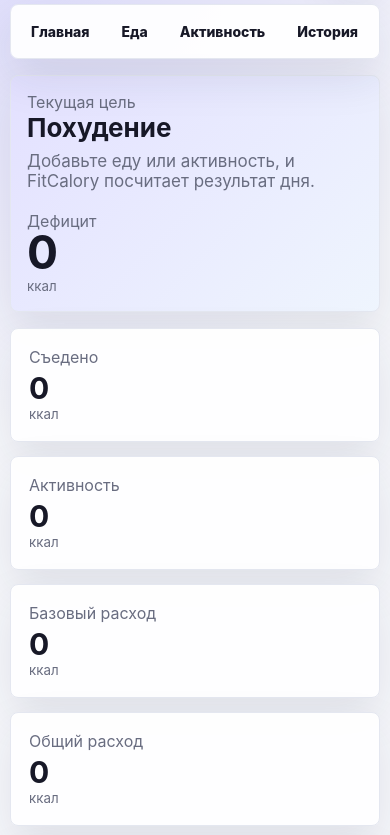
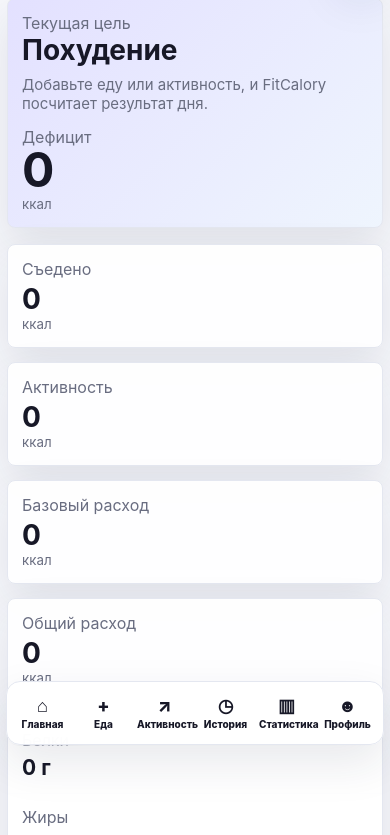
Before and after one commit to Unnamed00000/FitCalory, a plain HTML site: page index.html in a window 390 px wide. Shown: the part 89-924 px from the top of the page. Drawn offline with Linux system fonts and the light colour scheme.

Commit message:
Improve mobile layout

```diff
--- a/index.html
+++ b/index.html
@@ -2,7 +2,7 @@
 <html lang="ru">
 <head>
   <meta charset="utf-8">
-  <meta name="viewport" content="width=device-width, initial-scale=1">
+  <meta name="viewport" content="width=device-width, initial-scale=1, viewport-fit=cover">
   <meta name="theme-color" content="#6557ff">
   <title>FitCalory</title>
   <link rel="manifest" href="manifest.webmanifest">
--- a/script.js
+++ b/script.js
@@ -1073,7 +1073,7 @@ function drawCategoryBars(canvas, data, color) {
 function prepareCanvas(canvas) {
   const ratio = window.devicePixelRatio || 1;
   const rect = canvas.getBoundingClientRect();
-  const width = Math.max(300, rect.width || canvas.parentElement.clientWidth || 300);
+  const width = Math.max(1, rect.width || canvas.parentElement.clientWidth || 300);
   const height = Number(canvas.getAttribute("height")) || 240;
   canvas.width = width * ratio;
   canvas.height = height * ratio;
--- a/service-worker.js
+++ b/service-worker.js
@@ -1,4 +1,4 @@
-const CACHE_NAME = "fitcalory-v3";
+const CACHE_NAME = "fitcalory-v4";
 const APP_ASSETS = [
   "./",
   "./index.html",
--- a/style.css
+++ b/style.css
@@ -37,6 +37,7 @@ body {
     var(--bg);
   color: var(--text);
   font-family: Inter, ui-sans-serif, system-ui, -apple-system, BlinkMacSystemFont, "Segoe UI", sans-serif;
+  scroll-behavior: smooth;
 }
 
 button,
@@ -70,6 +71,7 @@ select {
   color: var(--text);
   padding: 10px 12px;
   outline: none;
+  font-size: 16px;
 }
 
 input:focus,
@@ -549,6 +551,74 @@ select:focus {
   .app-shell {
     width: min(100% - 20px, 620px);
     padding-top: 18px;
+    padding-bottom: calc(88px + env(safe-area-inset-bottom));
+  }
+
+  .topbar {
+    margin-bottom: 14px;
+  }
+
+  .topbar h1 {
+    font-size: 34px;
+  }
+
+  .app-nav {
+    position: fixed;
+    inset: auto 10px max(10px, env(safe-area-inset-bottom)) 10px;
+    z-index: 20;
+    display: grid;
+    grid-template-columns: repeat(6, minmax(0, 1fr));
+    gap: 4px;
+    margin: 0;
+    padding: 6px;
+    overflow: visible;
+    border-radius: 14px;
+    background: color-mix(in srgb, var(--panel) 96%, transparent);
+    backdrop-filter: blur(18px);
+  }
+
+  .app-nav a {
+    min-width: 0;
+    padding: 9px 4px;
+    text-align: center;
+    font-size: 11px;
+    line-height: 1.05;
+    white-space: nowrap;
+  }
+
+  .app-nav a::before {
+    display: block;
+    margin-bottom: 4px;
+    font-size: 18px;
+    line-height: 1;
+  }
+
+  .app-nav a[href="#home"]::before {
+    content: "⌂";
+  }
+
+  .app-nav a[href="#food"]::before {
+    content: "+";
+  }
+
+  .app-nav a[href="#activity"]::before {
+    content: "↗";
+  }
+
+  .app-nav a[href="#history"]::before {
+    content: "◷";
+  }
+
+  .app-nav a[href="#statistics"]::before {
+    content: "▥";
+  }
+
+  .app-nav a[href="#profile"]::before {
+    content: "☻";
+  }
+
+  main > section {
+    scroll-margin-top: 16px;
   }
 
   .hero-panel,
@@ -564,6 +634,10 @@ select:focus {
     text-align: left;
   }
 
+  .hero-number strong {
+    font-size: 54px;
+  }
+
   .stats-grid,
   .advice-list,
   .stats-cards {
@@ -572,8 +646,33 @@ select:focus {
 }
 
 @media (max-width: 560px) {
+  body {
+    background: var(--bg);
+  }
+
+  button {
+    width: 100%;
+  }
+
   .panel {
-    padding: 16px;
+    padding: 14px;
+  }
+
+  .icon-button {
+    width: 44px;
+    min-width: 44px;
+  }
+
+  .hero-panel {
+    gap: 14px;
+  }
+
+  .hero-copy h2 {
+    font-size: 28px;
+  }
+
+  .goal-message {
+    font-size: 15px;
   }
 
   .stats-grid,
@@ -588,10 +687,76 @@ select:focus {
   }
 
   .stat-card strong {
-    font-size: 30px;
+    font-size: 28px;
+  }
+
+  .stat-card {
+    padding: 14px;
+  }
+
+  .macro-row div {
+    padding: 13px 14px;
+  }
+
+  .macro-row strong {
+    font-size: 21px;
+  }
+
+  .section-heading {
+    display: grid;
+    gap: 6px;
+  }
+
+  .section-heading h2,
+  .advice-panel h2 {
+    font-size: 22px;
+  }
+
+  .entry-meta {
+    gap: 6px;
+  }
+
+  .entry-meta span {
+    width: 100%;
   }
 
   .entry-card {
     grid-template-columns: 1fr;
   }
+
+  .delete-button {
+    justify-self: stretch;
+  }
+
+  .summary-card span {
+    min-height: 0;
+  }
+
+  .chart-card {
+    padding: 12px;
+  }
+
+  .chart-card canvas {
+    height: 220px;
+  }
 }
+
+@media (max-width: 390px) {
+  .app-shell {
+    width: calc(100% - 14px);
+  }
+
+  .app-nav {
+    inset-inline: 6px;
+    gap: 2px;
+  }
+
+  .app-nav a {
+    font-size: 10px;
+    padding-inline: 2px;
+  }
+
+  .hero-number strong {
+    font-size: 48px;
+  }
+}
```
